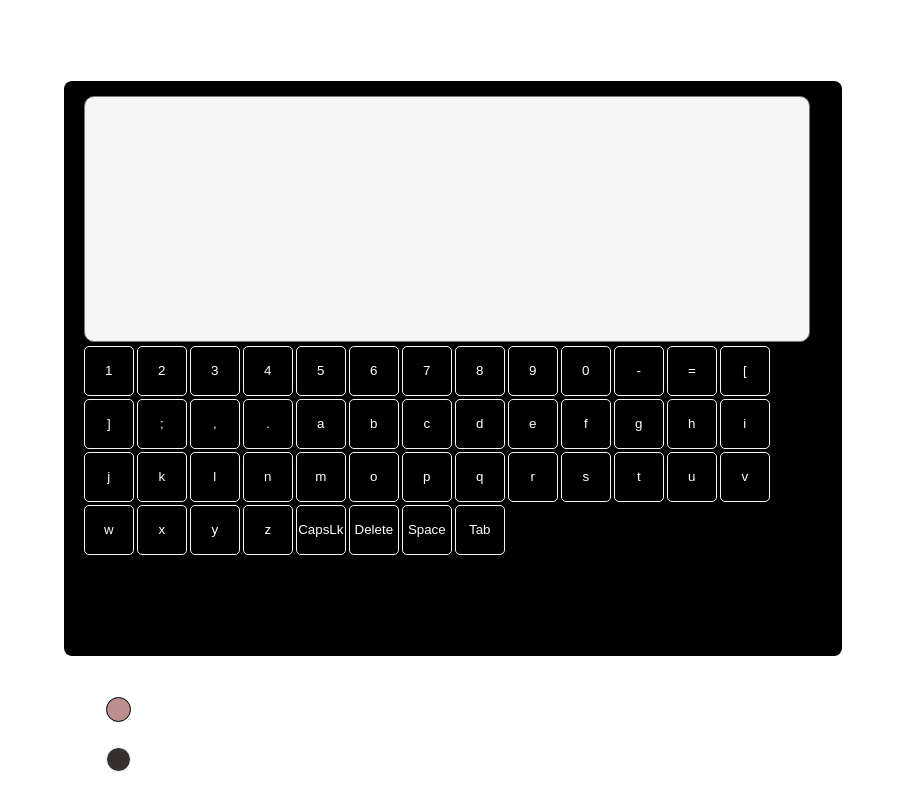
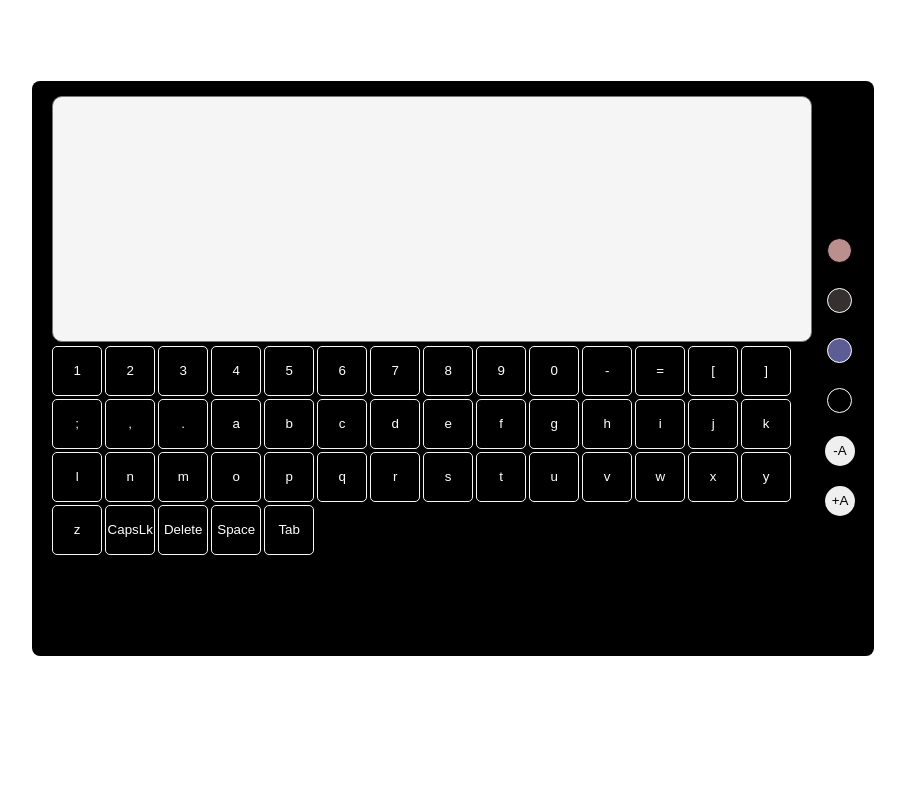
Before and after one commit to RosanneVN/Teclado, a React (Vite) app: page / in a window 1280 px wide. Shown: the top 796 px of the page, without its empty margins (187-1092 px from the left). Built offline with nearby package versions, Linux system fonts and the light colour scheme.

Commit message:
fix board

```diff
--- a/src/App.css
+++ b/src/App.css
@@ -12,7 +12,7 @@ main{
 display: flex;
 flex-direction: row;
 height: 70vh;
-width: 60%;
+width: 65%;
 background-color: black;
 padding: 15px 0 0 20px;
 border-radius: 8px;
--- a/src/App.jsx
+++ b/src/App.jsx
@@ -13,18 +13,19 @@ function App() {
   return (
     <main>
       <div className={`board ${color}`}>
-        <div className="content">
-          <SizingProvider>
+        <SizingProvider>
+          <div className="content">
             <WritenProvider>
               <Screen></Screen>
               <Letters></Letters>
             </WritenProvider>
+            </div>
             <div className="button">
               <ColorButton setColor={setColor}></ColorButton>
               <IncrementButton></IncrementButton>
             </div>
-          </SizingProvider>
-        </div>
+
+        </SizingProvider>
       </div>
     </main>
   );
```
